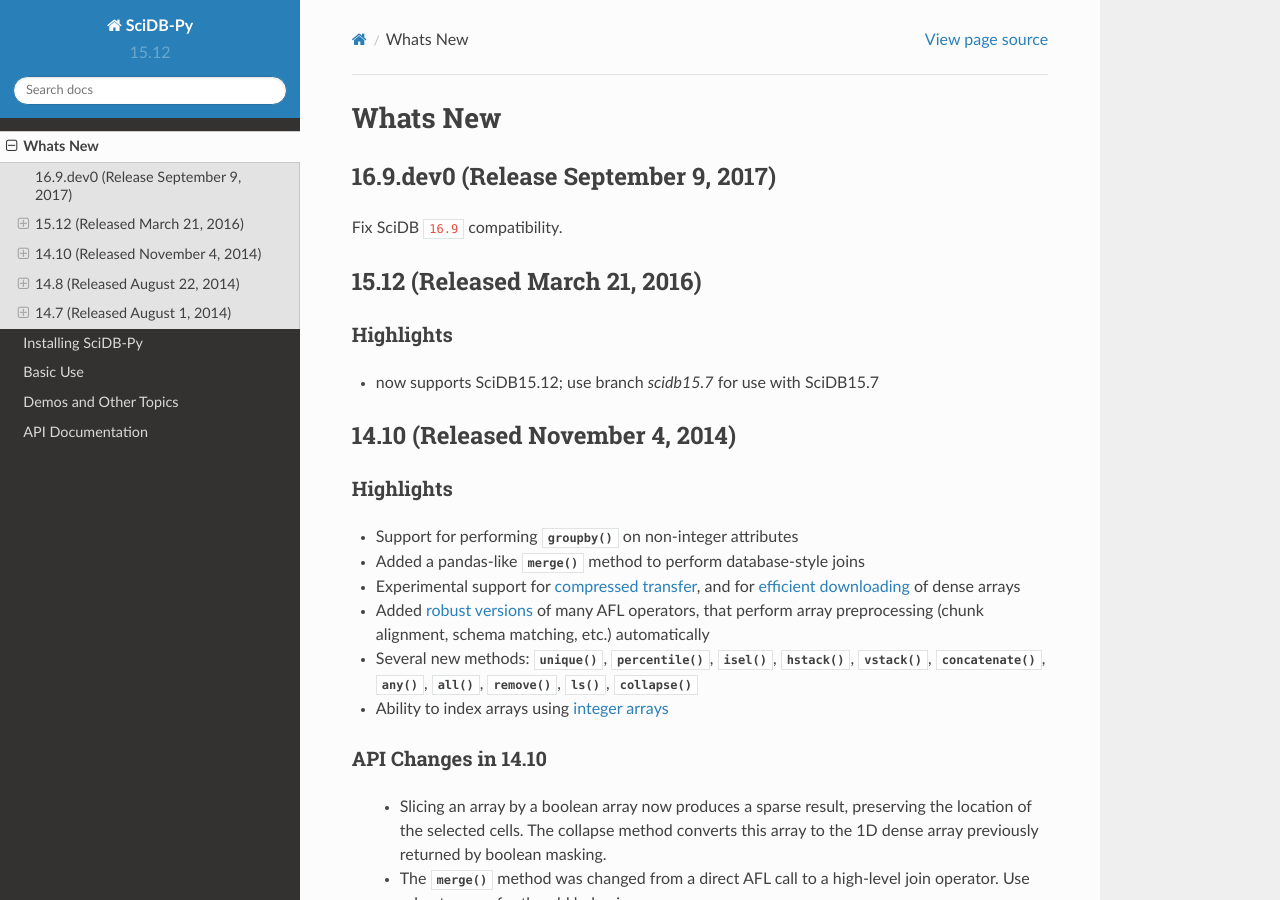
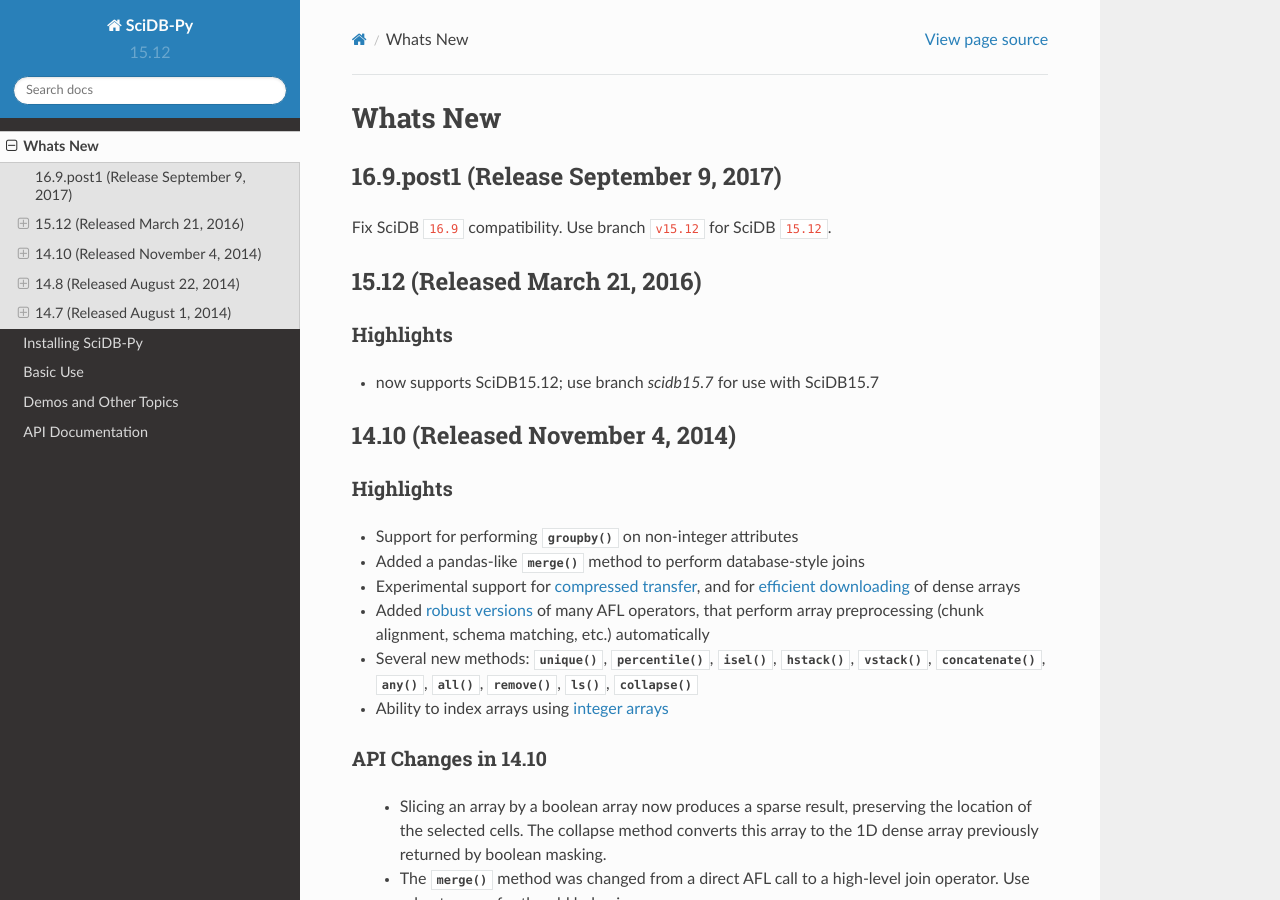
Before and after one commit to rvernica/SciDB-Py, a Sphinx documentation site: the page built from doc/whats_new.rst, in a window 1280 px wide and 900 px high. Built offline with Sphinx 7.4.7 and the Read the Docs theme 2.0.0, drawn with Linux system fonts in a browser that asks for light colours.

Commit message:
Set version to post1 and note branch v15.12

```diff
--- a/doc/whats_new.rst
+++ b/doc/whats_new.rst
@@ -6,10 +6,10 @@
 Whats New
 =========
 
-16.9.dev0 (Release September 9, 2017)
+16.9.post1 (Release September 9, 2017)
 --------------------------------
 
-Fix SciDB ``16.9`` compatibility.
+Fix SciDB ``16.9`` compatibility. Use branch ``v15.12`` for SciDB ``15.12``.
 
 15.12 (Released March 21, 2016)
 ---------------------------------
```
